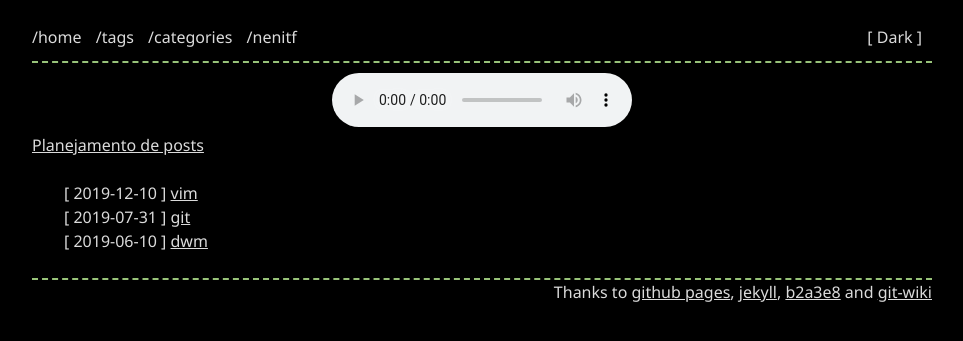
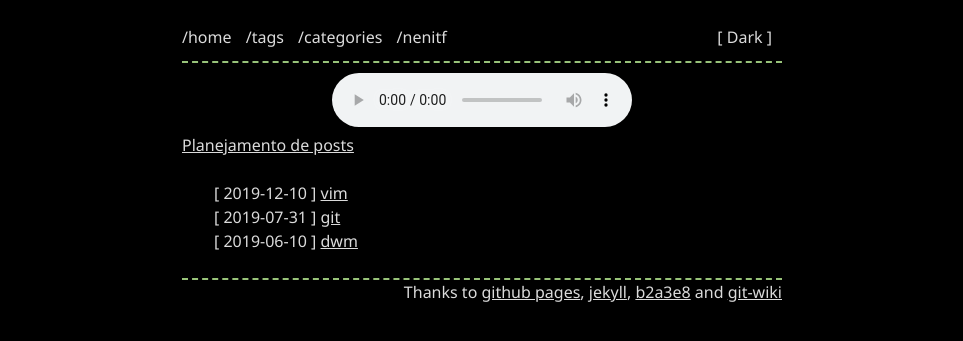
Before and after one commit to neninja/wtf, a Jekyll site: the page built from index.md, in a window 1280 px wide. Shown: the top 341 px of the page, without its empty margins (158-1121 px from the left). Built offline with Jekyll 4.4.1, drawn with Linux system fonts in a browser that asks for light colours; nearby versions of some CDN libraries; library files that are not in the unit come from our copies.

Commit message:
feat(css): mantêm width padrão de 600px

```diff
--- a/assets/style.css
+++ b/assets/style.css
@@ -99,7 +99,7 @@ a:hover {
 }
 .container, header, footer {
     width:90%;
-    max-width: 900px;
+    max-width: 600px;
     margin-bottom:25px;
     margin-right:auto;
     margin-left:auto;
```
